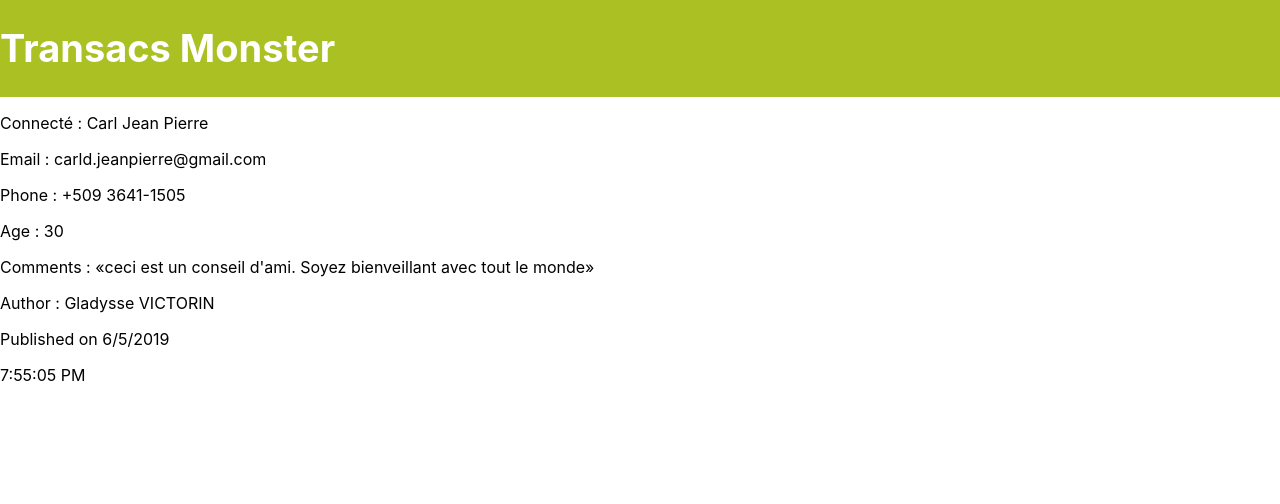
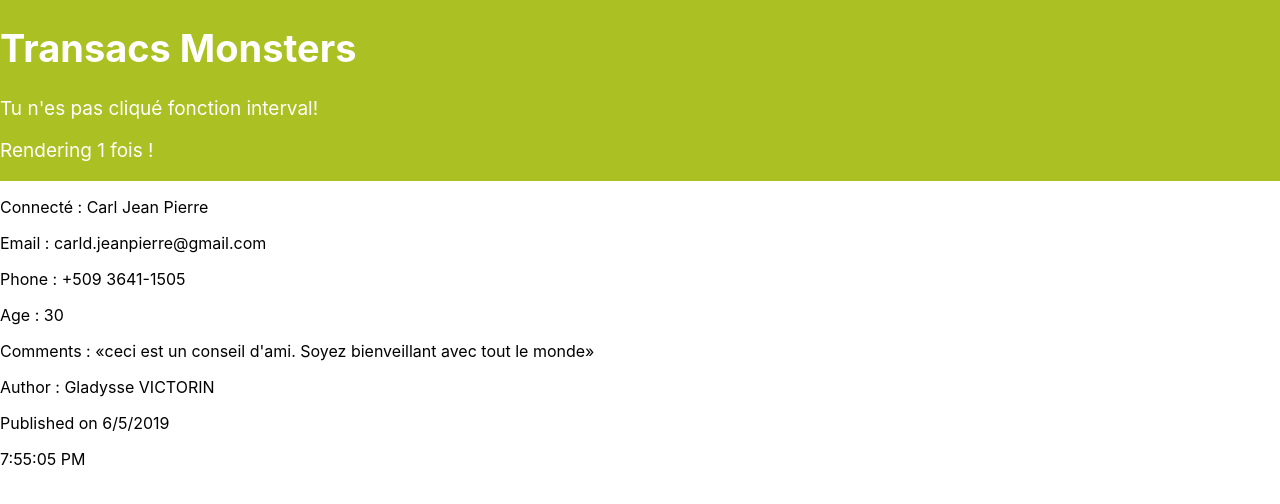
Before and after one commit to jdudby/codes, a React (Create React App) app in the folder transacsmonster/: page / in a window 1280 px wide. Shown: the top 504 px of the page. Built offline with nearby package versions, Linux system fonts and the light colour scheme.

Commit message:
Gestion des événements maitrisée

```diff
--- a/transacsmonster/src/Titre.js
+++ b/transacsmonster/src/Titre.js
@@ -1,12 +1,39 @@
 import React from "react";
 
-function Titre(){
+class Titre extends React.Component
+{
 
-return(<div>
-<h1>Transacs Monster</h1>
+constructor(props){
+super(props);
+this.state={ text:"Tu n'es pas cliqué !"};
+this.superClick=this.superClick.bind(this);
+this.state={compteur:0};
+}
+
+superClick(){
+  this.setState({text:"Tu es cliqué !"});
+}
+
+render(){
+
+return(<div onClick={this.superClick}>
+<h1>Transacs Monsters</h1>
+<p>{this.state.text}</p>
+<p>Rendering {this.state.compteur} fois ! </p>
 </div>
 );
 }
 
+componentDidMount(){
+setInterval(()=>this.setState({text:"Tu n'es pas cliqué fonction interval!", compteur:this.state.compteur+1}), 5000);
+}
+
+componentWillUnmount(){
+
+}
+
+
+
+}
 
 export default Titre;
```
Also changed, not shown: transacsmonster/Notes.txt, transacsmonster/src/Clock.js (line endings or trailing spaces).
